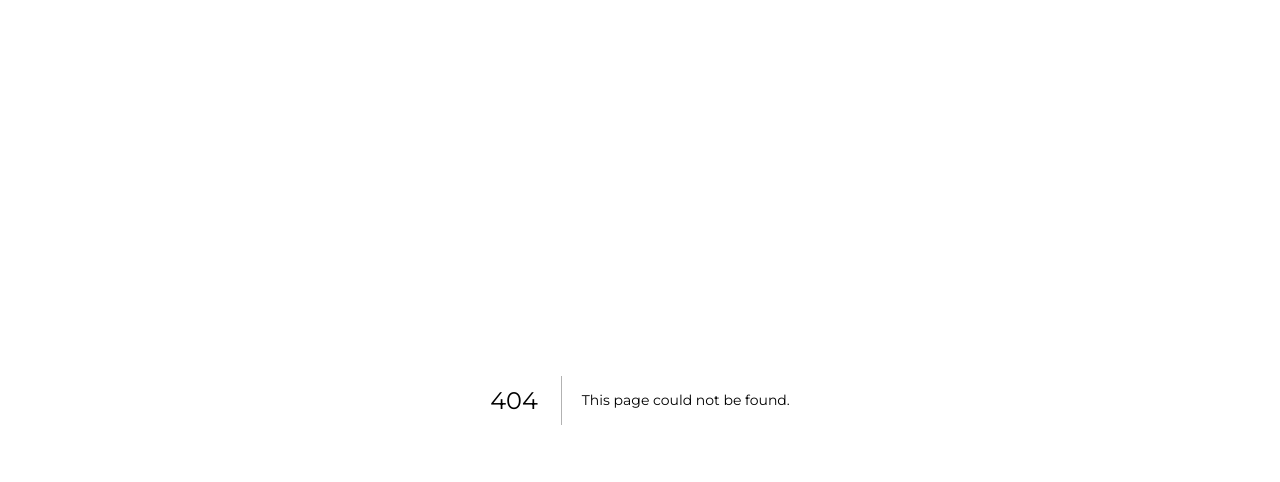
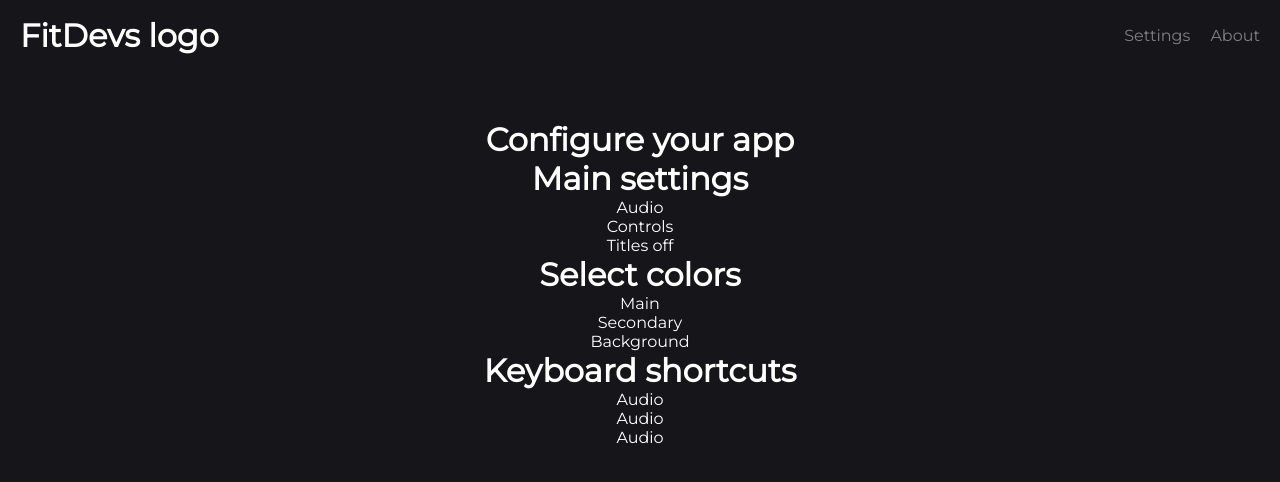
Before and after one commit to madzadev/workout, a Next.js app: page /settings in a window 1280 px wide. Before the commit this address had no page. Shown: the top 482 px of the page. Built offline with nearby package versions, Linux system fonts and the light colour scheme.

Commit message:
added wrapper and header

```diff
--- a/components/Navigation.js
+++ b/components/Navigation.js
@@ -5,12 +5,14 @@ const Navigation = () => {
   return (
     <div className={styles.wrapper}>
       <div className={styles.logo}>
-        <h1>FitDevs logo</h1>
+        <Link href="/">
+          <h1>FitDevs logo</h1>
+        </Link>
         {/* <img src="" alt="My logo" /> */}
       </div>
       <div className={styles.links}>
-        <Link href="#">Link 1</Link>
-        <Link href="#">Link 2</Link>
+        <Link href="/settings">Settings</Link>
+        <Link href="/about">About</Link>
       </div>
     </div>
   );
--- a/components/Navigation.module.css
+++ b/components/Navigation.module.css
@@ -1,5 +1,5 @@
 .wrapper {
-    max-width: 1400px;
+    /* max-width: 1400px; */
     height: 70px;
     display: flex;
     justify-content: space-between;
@@ -13,6 +13,10 @@
     /* Optional styling for the logo */
 }
 
+.logo:hover {
+    cursor: pointer;
+}
+
 .links {
     display: flex;
     /* Place links side by side */
@@ -23,6 +27,10 @@
 .links a {
     text-decoration: none;
     /* Optional: remove underline from links */
-    color: #000;
+    color: grey;
     /* Optional: link color */
 }
+
+.links a:hover {
+    color: white;
+}
--- /dev/null
+++ b/components/Wrapper.js
@@ -0,0 +1,7 @@
+import styles from "./Wrapper.module.css";
+
+const Wrapper = ({ children }) => {
+  return <div className={styles.wrapper}>{children}</div>;
+};
+
+export default Wrapper;
--- /dev/null
+++ b/components/Wrapper.module.css
@@ -0,0 +1,4 @@
+.wrapper {
+    max-width: 1400px;
+    margin: 0 auto;
+}
--- a/pages/custom.js
+++ b/pages/custom.js
@@ -1,6 +1,7 @@
 import React, { useState } from "react";
 import Link from "next/link";
 
+import Wrapper from "../components/Wrapper";
 import Navigation from "../components/Navigation";
 import StartWorkoutButton from "../components/StartWorkoutButton";
 import EquipmentSelector from "../components/EquipmentSelector";
@@ -19,7 +20,7 @@ const Custom = () => {
     });
   };
   return (
-    <div>
+    <Wrapper>
       <Navigation />
       <h1>Create a custom workout</h1>
       <h2>1. Select Your Equipment:</h2>
@@ -51,7 +52,7 @@ const Custom = () => {
       <h3>Save workout</h3>
       <StartWorkoutButton />
       <Link href="/">Back</Link>
-    </div>
+    </Wrapper>
   );
 };
 
--- /dev/null
+++ b/pages/settings.js
@@ -0,0 +1,28 @@
+import Wrapper from "../components/Wrapper";
+import Navigation from "../components/Navigation";
+
+const Settings = () => {
+  return (
+    <Wrapper>
+      <Navigation />
+      <h1>Configure your app</h1>
+
+      <h1>Main settings</h1>
+      <p>Audio</p>
+      <p>Controls</p>
+      <p>Titles off</p>
+
+      <h1>Select colors</h1>
+      <p>Main</p>
+      <p>Secondary</p>
+      <p>Background</p>
+
+      <h1>Keyboard shortcuts</h1>
+      <p>Audio</p>
+      <p>Audio</p>
+      <p>Audio</p>
+    </Wrapper>
+  );
+};
+
+export default Settings;
```
Also changed, not shown: components/Footer.js (added, +15 -0 lines), pages/about.js (+6 -2 lines), pages/index.js (+8 -7 lines), components/Footer.module.css (added).
